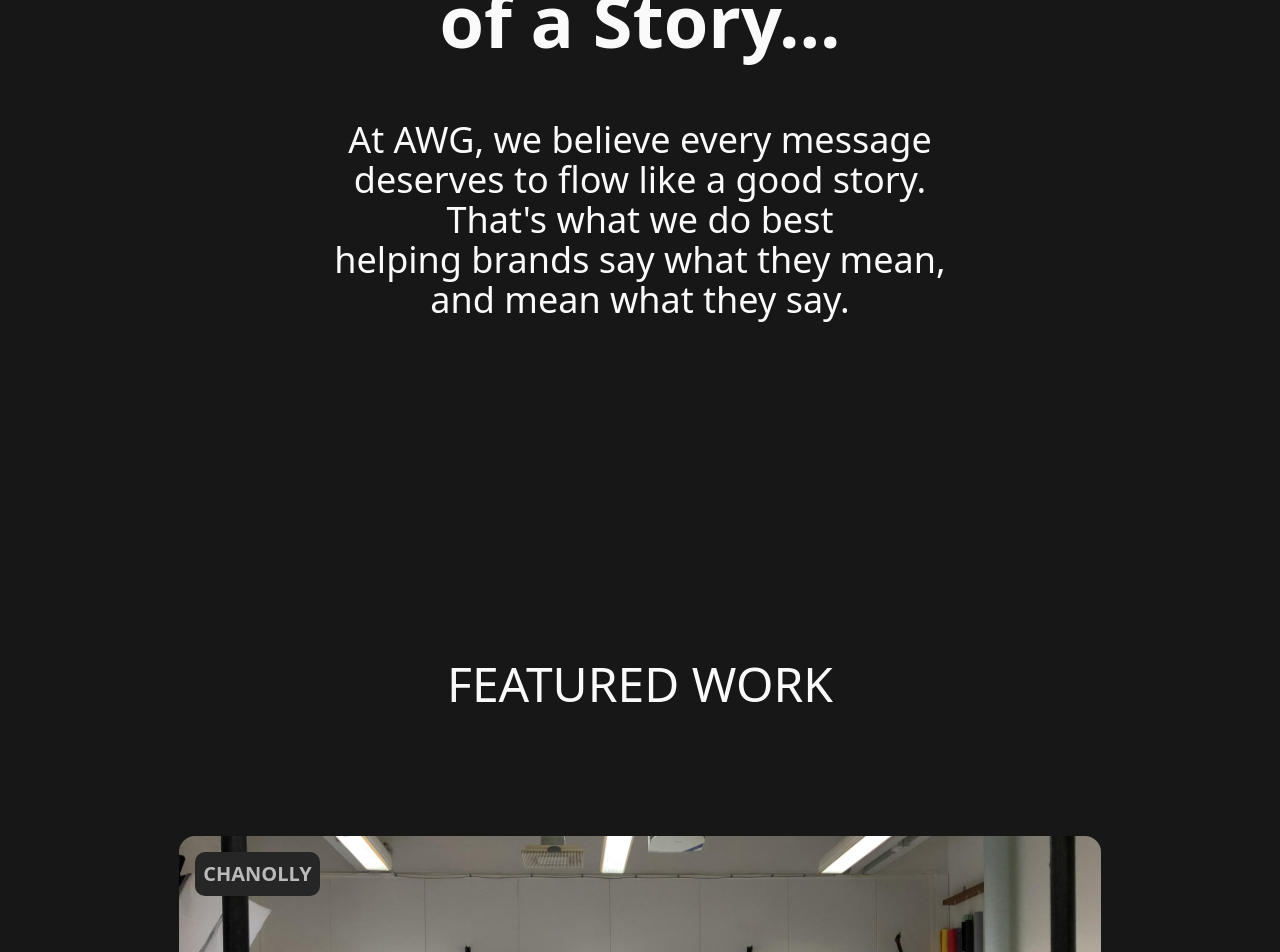
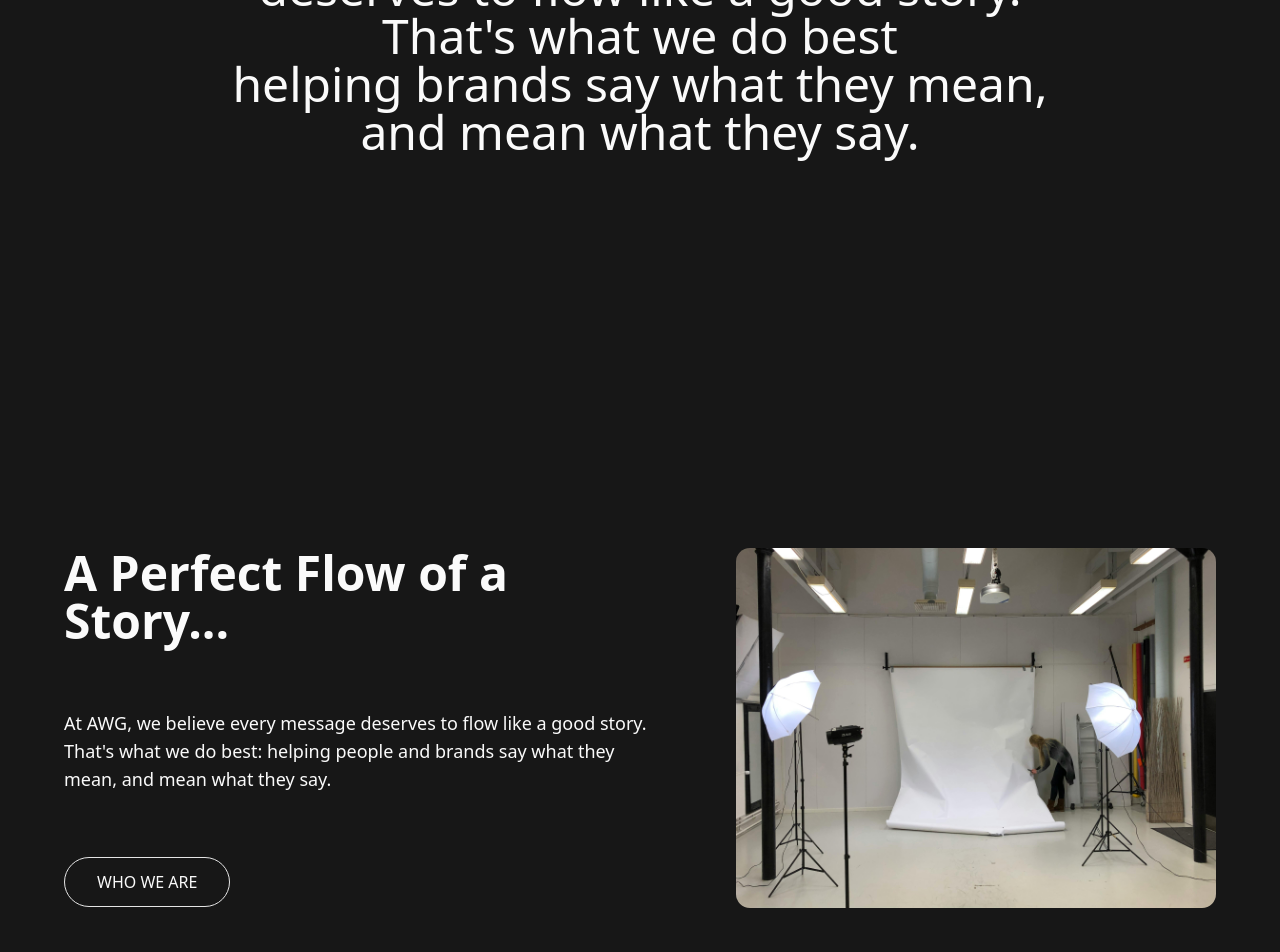
Before and after one commit to VickNat/awg-comms, a Next.js app: page / in a window 1280 px wide. Shown: the part 2060-3012 px from the top of the page. Built offline with nearby package versions, Linux system fonts and the light colour scheme.

Commit message:
About section adjustment

```diff
--- a/src/components/home/AboutSection.tsx
+++ b/src/components/home/AboutSection.tsx
@@ -4,13 +4,14 @@ import Image from "next/image";
 const AboutSection = () => {
   return (
     <div className="min-h-[120vh] w-full flex justify-center items-center">
-      <div className="relative h-full w-full flex flex-1 gap-16 items-center justify-center">
-        <div className=" relative flex flex-col gap-16 items-center">
-          <h2 className="text-7xl font-bold text-center">A Perfect Flow <br /> of a Story...</h2>
-          <p className="text-4xl  text-center">
-            At AWG, we believe every message <br /> deserves to flow like a good story. <br />
-            That's what we do best <br /> helping brands say what they
-            mean, <br /> and mean what they say.
+      <div className="relative h-full w-full">
+        <div className="relative h-screen flex flex-col gap-16 items-center justify-center">
+          {/* <h2 className="text-7xl font-bold text-center">A Perfect Flow <br /> of a Story...</h2> */}
+          <p className="text-5xl text-center">
+            At AWG, we believe every message <br /> deserves to flow like a good
+            story. <br />
+            That's what we do best <br /> helping brands say what they mean,{" "}
+            <br /> and mean what they say.
           </p>
           {/* <button className="relative px-8 py-3 w-fit border border-primary rounded-full uppercase">
             Who We Are
@@ -25,6 +26,29 @@ const AboutSection = () => {
             className="rounded-xl "
           />
         </div> */}
+
+        <div className="relative h-full w-full flex flex-1 gap-16 items-center justify-center py-28">
+          <div className=" relative flex flex-col gap-16">
+            <h2 className="text-5xl font-bold">A Perfect Flow of a Story...</h2>
+            <p className="text-lg">
+              At AWG, we believe every message deserves to flow like a good
+              story. That's what we do best: helping people and brands say what
+              they mean, and mean what they say.{" "}
+            </p>
+            <button className="relative px-8 py-3 w-fit border border-primary rounded-full uppercase">
+              Who We Are
+            </button>
+          </div>
+          <div className="relative max-w-5/12">
+            <Image
+              src="/studio.jpg"
+              alt="about us image"
+              width={1600}
+              height={1000}
+              className="rounded-xl "
+            />
+          </div>
+        </div>
       </div>
     </div>
   );
```
